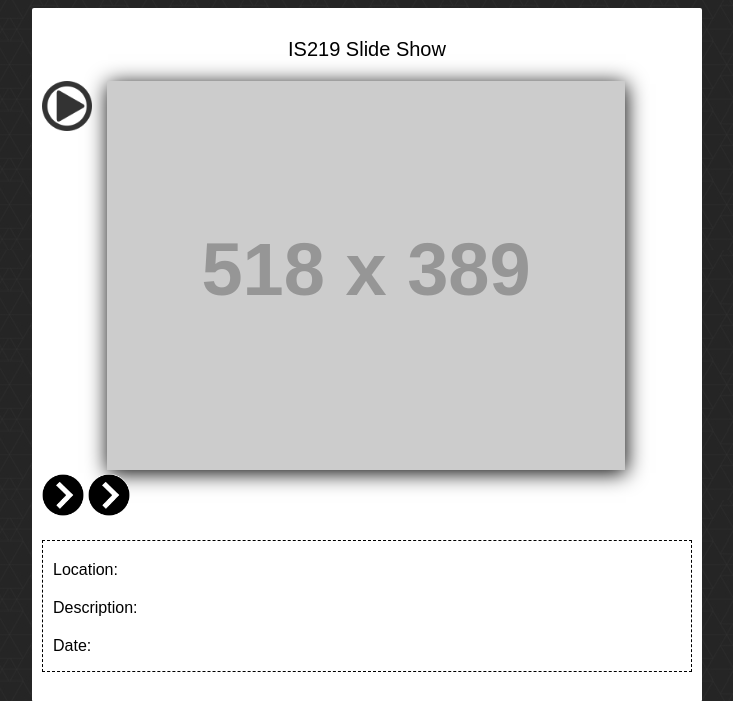
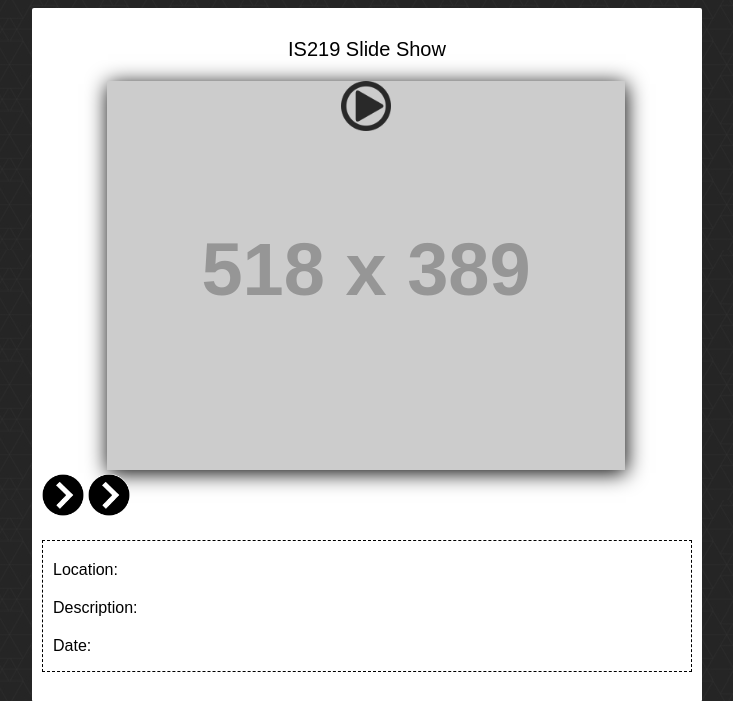
Before and after one commit to 223aval/avallone-p2, a PHP site: page /index.html in a window 1280 px wide. Shown: the top 701 px of the page, without its empty margins (273-1006 px from the left). Run offline with PHP 8.4, Linux system fonts and the light colour scheme; grey boxes labelled with a size stand in for pictures from a placeholder-image service; some libraries are stand-ins or nearby versions.

Commit message:
changes 3/6/23

```diff
--- a/css/style.css
+++ b/css/style.css
@@ -30,6 +30,8 @@
 	position: absolute;
 	z-index: 3;
 	opacity: .8;
+	bottom: 10px;
+	left: 45%;
 	top: 0px;
 }
 
--- a/index.html
+++ b/index.html
@@ -14,8 +14,8 @@
     <div id="slideShow">
       <div class="photoHolder">
         <img class="thumbnail" id="photo" src="http://placehold.it/518x389?text=Welcome+to+my+Gallery" alt="Gallery Image"/>
+        <img class="moreIndicator rot90" src="img/more.png" alt="More Content"/>
       </div>
-      <img class="moreIndicator rot90" src="img/more.png" alt="More Content"/>
       <div id="nav">
         <img id="prevPhoto" class='rot180' src="img/arrow.png" alt="Previous Photo"/>
         <img id="nextPhoto" src="img/arrow.png" alt="Next Photo"/>
```
